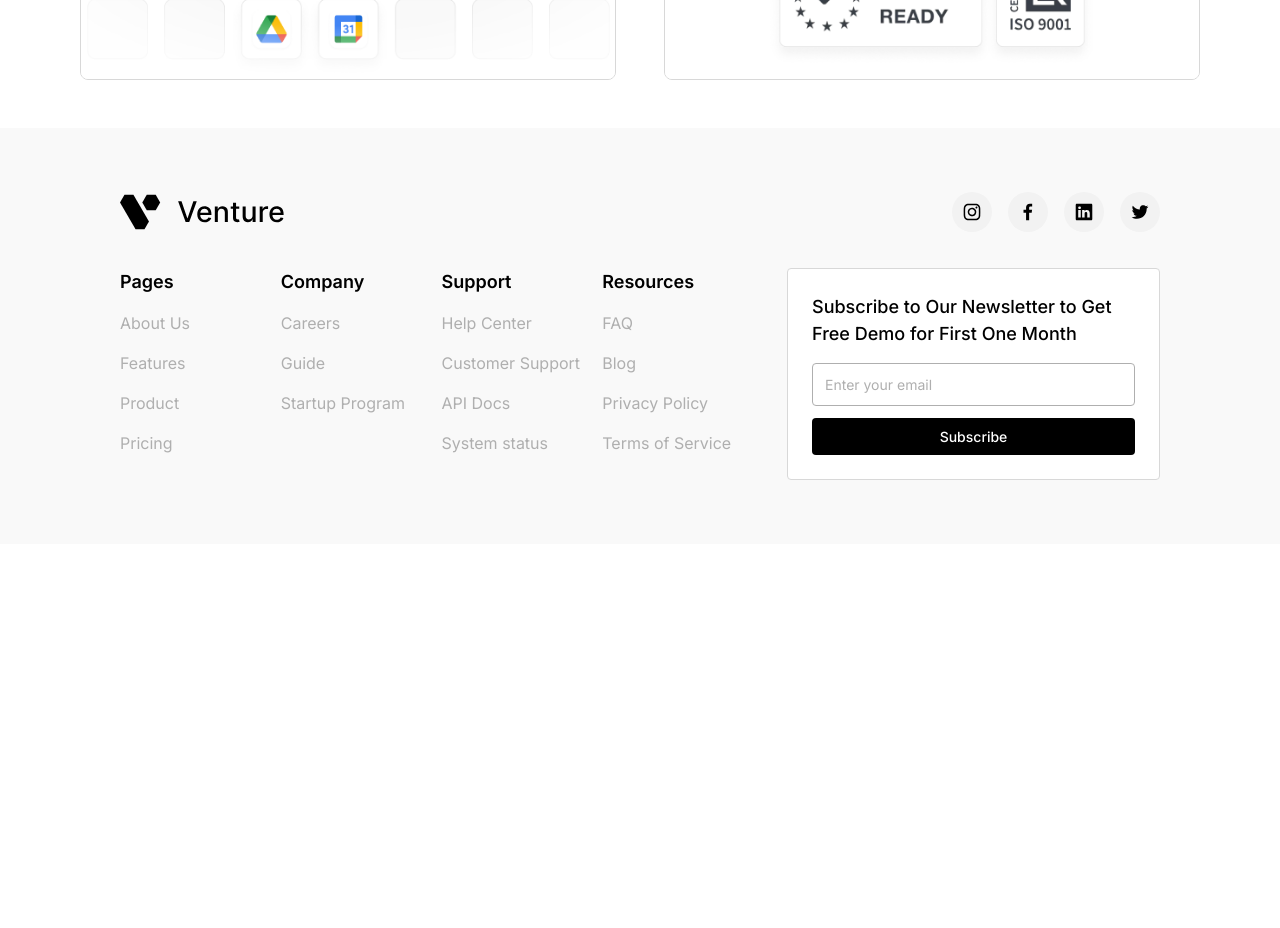
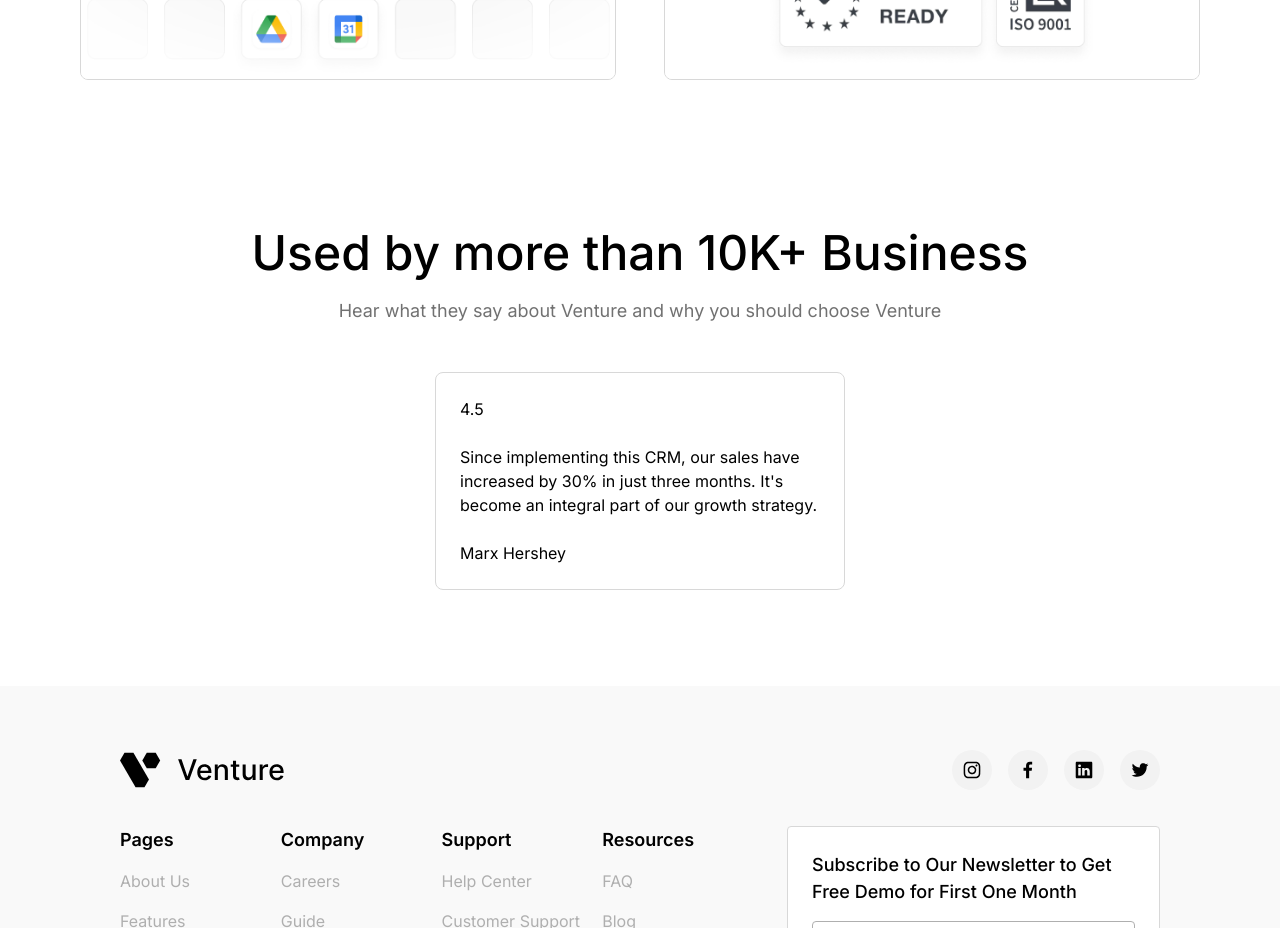
Before and after one commit to dvalentina/pricing-page-venture, a Next.js app: page / in a window 1280 px wide. Shown: the part 4740-5668 px from the top of the page. Before the commit the page ends 5284 px from the top, so only its background shows below. Built offline with nearby package versions, Linux system fonts and the light colour scheme.

Commit message:
wip add testimonial section for homepage

```diff
--- a/src/pages/home-page/ui/home-page.tsx
+++ b/src/pages/home-page/ui/home-page.tsx
@@ -3,6 +3,7 @@ import { FeaturesSection } from "@/widgets/home-page-section-features";
 import { HeroSection } from "@/widgets/home-page-section-hero";
 import { IntegrationsSection } from "@/widgets/home-page-section-integrations";
 import { SocialProofSection } from "@/widgets/home-page-section-social-proof";
+import { TestimonialSection } from "@/widgets/home-page-section-testimonial";
 
 export function HomePage() {
   return (
@@ -12,6 +13,7 @@ export function HomePage() {
       <FeaturesSection />
       <AdvantagesSection />
       <IntegrationsSection />
+      <TestimonialSection />
     </>
   );
 }
--- /dev/null
+++ b/src/shared/ui/stars/stars.tsx
@@ -0,0 +1,7 @@
+export type Rating = 0.5 | 1 | 1.5 | 2 | 2.5 | 3 | 3.5 | 4 | 4.5 | 5;
+
+function Stars({ rating }: { rating: Rating }) {
+  return <div>{rating}</div>;
+}
+
+export default Stars;
--- /dev/null
+++ b/src/widgets/home-page-section-testimonial/constants/index.ts
@@ -0,0 +1,13 @@
+import { Props as Testimonial } from "../ui/testimonial-card";
+
+export const testimonials: Testimonial[] = [
+  {
+    rating: 4.5,
+    text: "Since implementing this CRM, our sales have increased by 30% in just three months. It's become an integral part of our growth strategy.",
+    user: {
+      avatar: "",
+      name: "Marx Hershey",
+      ocupation: "Project Manager",
+    },
+  },
+];
--- /dev/null
+++ b/src/widgets/home-page-section-testimonial/index.ts
@@ -0,0 +1 @@
+export { TestimonialSection } from "./ui/home-page-section-testimonial";
--- /dev/null
+++ b/src/widgets/home-page-section-testimonial/ui/home-page-section-testimonial.tsx
@@ -0,0 +1,24 @@
+import { testimonials } from "../constants";
+import TestimonialCard from "./testimonial-card";
+
+export function TestimonialSection() {
+  return (
+    <section className="w-full flex items-center justify-center">
+      <div className="w-full max-w-(--content-max-width) flex flex-col items-center justify-center gap-12 px-20 py-24">
+        <div className="flex flex-col gap-4">
+          <h2 className="text-h2 text-center text-content-dark-primary">
+            Used by more than 10K+ Business
+          </h2>
+          <p className="text-body-xl text-content-dark-secondary text-center font-normal">
+            Hear what they say about Venture and why you should choose Venture
+          </p>
+        </div>
+        <div>
+          {testimonials.map((testimonial) => (
+            <TestimonialCard key={testimonial.user.name} {...testimonial} />
+          ))}
+        </div>
+      </div>
+    </section>
+  );
+}
--- /dev/null
+++ b/src/widgets/home-page-section-testimonial/ui/testimonial-card.tsx
@@ -0,0 +1,24 @@
+import Card from "@/shared/ui/card/card";
+import Stars, { Rating } from "@/shared/ui/stars/stars";
+
+export interface Props {
+  rating: Rating;
+  text: string;
+  user: {
+    name: string;
+    avatar: string;
+    ocupation: string;
+  };
+}
+
+function TestimonialCard({ rating, text, user }: Props) {
+  return (
+    <Card className="w-[410px]!">
+      <Stars rating={rating} />
+      <p>{text}</p>
+      <div>{user.name}</div>
+    </Card>
+  );
+}
+
+export default TestimonialCard;
```
Also changed, not shown: public/star-full-icon.svg (added), public/star-half-icon.svg (added).
